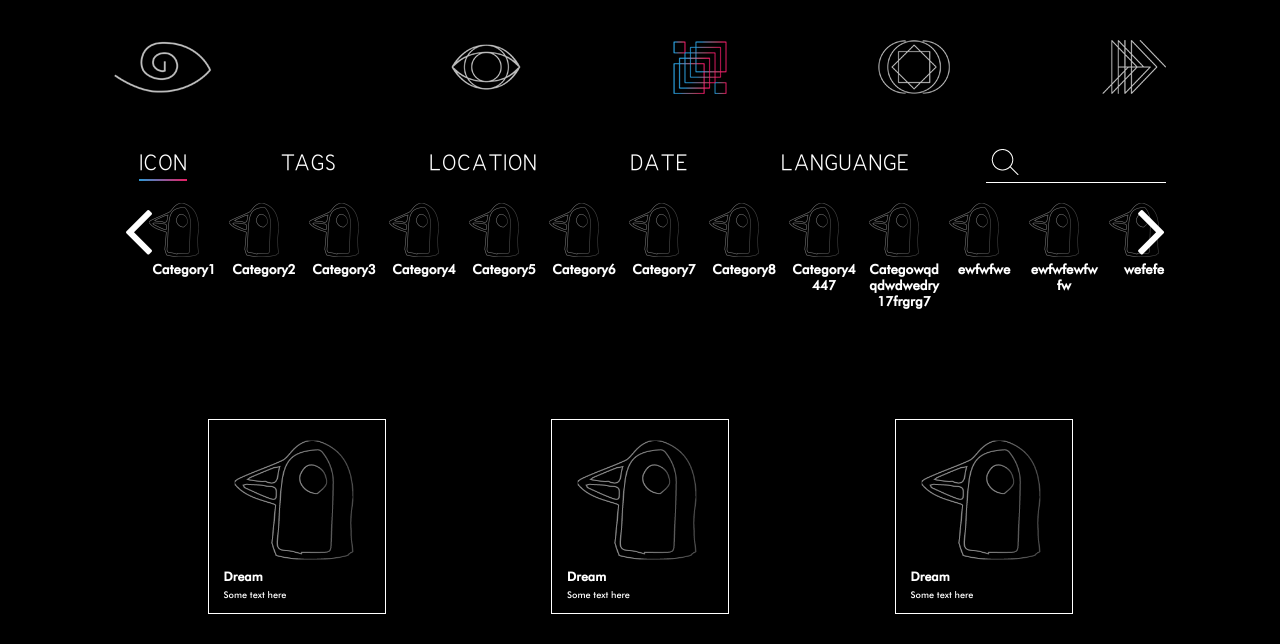
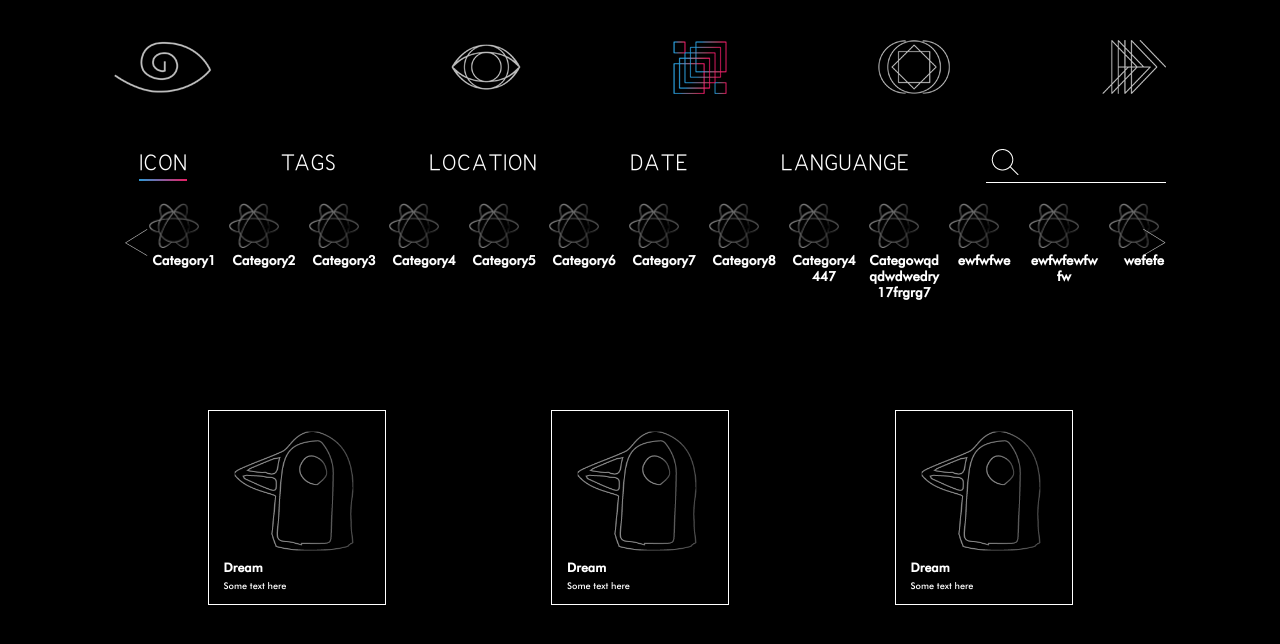
Before and after one commit to GeoLabJuniors/Dreams-Front-End, a plain HTML site: page Dream WebSite/searchdream.html in a window 1280 px wide. Both pictures are taken after a click on the item "ICON". Drawn offline with nearby package versions, Linux system fonts and the light colour scheme.

Commit message:
#15 - ძებნის გვერდი (თეგები)

```diff
--- a/Dream WebSite/css/style.css
+++ b/Dream WebSite/css/style.css
@@ -903,7 +903,6 @@ height:80px;
 	width: 1000px;
 	max-height:80px;
 	overflow: hidden;
-
 	position: relative;
 }
 #middle {
@@ -931,7 +930,7 @@ height:80px;
 	margin-left: 5px;
 	margin-top: 5px;
 	font-family: futura;
-	font-size: 16px;
+	font-size: 14px;
 
 }
 .clear_all{
@@ -979,5 +978,7 @@ justify-content: space-between;
 	/* max-width: 1052px; */
 	overflow:hidden;
 	margin-top: 20px;
-
 }
+.prev, .next img{
+	cursor: pointer;
+}
--- a/Dream WebSite/searchdream.html
+++ b/Dream WebSite/searchdream.html
@@ -45,100 +45,100 @@
         <label>
           <img src="images/icon/search.png">
         </label>
-        <input type="search" name="search" id="tag_search" autofocus>
+        <input type="search" name="search" id="tag_search" onkeyup="myFunction(this,event)" autofocus>
       </div>
     </div>
 <div class="wrapper hide search_types">
     <div class="prev" onclick="onLeft();" style="opacity: 1;">
-    <i class="fa fa-angle-left fa-5x arrL"></i>
+    <img src="./images/dream-cards/arrow.png">
     </div>
     <div class="next" onclick="onRight();" style=" opacity: 1;">
-      <i class="fa fa-angle-right fa-5x arrR"></i>
+    <img src="./images/dream-cards/arrow1.png">
     </div>
       <ul class="slider-ul">
         <li>
-          <img src="./images/dream-cards/bck-c.png" class="category_icon">
+          <img src="./images/dream-cards/dream_card.png" class="category_icon">
            <h5 class="category_title">Category1</h5>
         </li>
         <li>
-          <img src="./images/dream-cards/bck-c.png" class="category_icon">
+          <img src="./images/dream-cards/dream_card.png" class="category_icon">
            <h5 class="category_title">Category2</h5>
         </li>
         <li>
-          <img src="./images/dream-cards/bck-c.png" class="category_icon">
+          <img src="./images/dream-cards/dream_card.png" class="category_icon">
            <h5 class="category_title">Category3</h5>
         </li>
         <li>
-          <img src="./images/dream-cards/bck-c.png" class="category_icon">
+          <img src="./images/dream-cards/dream_card.png" class="category_icon">
            <h5 class="category_title">Category4</h5>
         </li>
         <li>
-          <img src="./images/dream-cards/bck-c.png" class="category_icon">
+          <img src="./images/dream-cards/dream_card.png" class="category_icon">
            <h5 class="category_title">Category5</h5>
         </li>
         <li>
-          <img src="./images/dream-cards/bck-c.png" class="category_icon">
+          <img src="./images/dream-cards/dream_card.png" class="category_icon">
            <h5 class="category_title">Category6</h5>
         </li>
         <li>
-          <img src="./images/dream-cards/bck-c.png" class="category_icon">
+          <img src="./images/dream-cards/dream_card.png" class="category_icon">
            <h5 class="category_title">Category7</h5>
         </li>
         <li>
-          <img src="./images/dream-cards/bck-c.png" class="category_icon">
+          <img src="./images/dream-cards/dream_card.png" class="category_icon">
            <h5 class="category_title">Category8</h5>
         </li>
         <li>
-          <img src="./images/dream-cards/bck-c.png" class="category_icon">
+          <img src="./images/dream-cards/dream_card.png" class="category_icon">
            <h5 class="category_title">Category4447</h5>
         </li>
         <li>
-          <img src="./images/dream-cards/bck-c.png" class="category_icon">
+          <img src="./images/dream-cards/dream_card.png" class="category_icon">
            <h5 class="category_title">Categowqdqdwdwedry17frgrg7</h5>
         </li>
         <li>
-          <img src="./images/dream-cards/bck-c.png" class="category_icon">
+          <img src="./images/dream-cards/dream_card.png" class="category_icon">
            <h5 class="category_title">ewfwfwe</h5>
         </li>
         <li>
-          <img src="./images/dream-cards/bck-c.png" class="category_icon">
+          <img src="./images/dream-cards/dream_card.png" class="category_icon">
            <h5 class="category_title">ewfwfewfwfw</h5>
         </li>
         <li>
-          <img src="./images/dream-cards/bck-c.png" class="category_icon">
+          <img src="./images/dream-cards/dream_card.png" class="category_icon">
            <h5 class="category_title">wefefe</h5>
         </li>
         <li>
-          <img src="./images/dream-cards/bck-c.png" class="category_icon">
+          <img src="./images/dream-cards/dream_card.png" class="category_icon">
            <h5 class="category_title">Caterfernfneregory</h5>
         </li>
         <li>
-          <img src="./images/dream-cards/bck-c.png" class="category_icon">
+          <img src="./images/dream-cards/dream_card.png" class="category_icon">
            <h5 class="category_title">erferfe</h5>
         </li>
         <li>
-          <img src="./images/dream-cards/bck-c.png" class="category_icon">
+          <img src="./images/dream-cards/dream_card.png" class="category_icon">
            <h5 class="category_title">ermfermfermf</h5>
         </li>
 
  <li>
-          <img src="./images/dream-cards/bck-c.png" class="category_icon">
+          <img src="./images/dream-cards/dream_card.png" class="category_icon">
            <h5 class="category_title">ok</h5>
         </li>
          <li>
-          <img src="./images/dream-cards/bck-c.png" class="category_icon">
+          <img src="./images/dream-cards/dream_card.png" class="category_icon">
            <h5 class="category_title">pefrerfk</h5>
         </li>
          <li>
-          <img src="./images/dream-cards/bck-c.png" class="category_icon">
+          <img src="./images/dream-cards/dream_card.png" class="category_icon">
            <h5 class="category_title">erfefef</h5>
         </li>
          <li>
-          <img src="./images/dream-cards/bck-c.png" class="category_icon">
+          <img src="./images/dream-cards/dream_card.png" class="category_icon">
            <h5 class="category_title">helloooooo</h5>
         </li>
  <li>
-          <img src="./images/dream-cards/bck-c.png" class="category_icon">
+          <img src="./images/dream-cards/dream_card.png" class="category_icon">
            <h5 class="category_title">yferferferfooo</h5>
         </li>
               </ul>
@@ -161,7 +161,7 @@
   <!--  <div class="category_wrap">category</div>-->
 
   </div>
-  <div class="tags_container dis-flex-between-for-slider">
+  <div class="tags_container dis-flex-between-for-slider" id="tags_list">
     <!--<div class="category_wrap">tag</div-->
   </div>
   <div class="location_container dis-flex-between-for-slider">
@@ -276,7 +276,7 @@ $('.slider-ul li').click(function () {
     $(".icons_container").append(`
       <div class='category_wrap'>
         ${item}
-        <img src="./images/nav/delete-cross.png" class="deleteTag" />
+        <img src="./images/dream-cards/x.png" class="deleteTag" />
       </div>
     `)
   } else {
@@ -369,6 +369,29 @@ $(document).ready(function () {
        });
 
        */
+//adding hatstags
+function myFunction(t,e){
+    if(e.keyCode==13|| e.keyCode==32){
+      if(t.value!=0){
+          var x = document.createElement('div');
+          x.setAttribute('class','tag');
+          var z = document.createElement('div');
+          z.setAttribute('class','close');
+          var y = document.createElement('a');
+          z.innerHTML="x";
+          y.setAttribute('href',"#");
+          y.setAttribute('id',"link_tag");
+          y.innerHTML = "#"+t.value.trim();
+          x.appendChild(y);
+          x.appendChild(z);
+          document.getElementById("tags_list").appendChild(x);
+          t.value = t.defaultValue;
+          $(x).click(function(){
+            $(x).remove();
+    });
+
+  }}
+};
 </script>
 </body>
 </html>
```
Also changed, not shown: Dream WebSite/images/dream-cards/arrow.png (added), Dream WebSite/images/dream-cards/arrow1.png (added), Dream WebSite/images/dream-cards/x.png (added).
